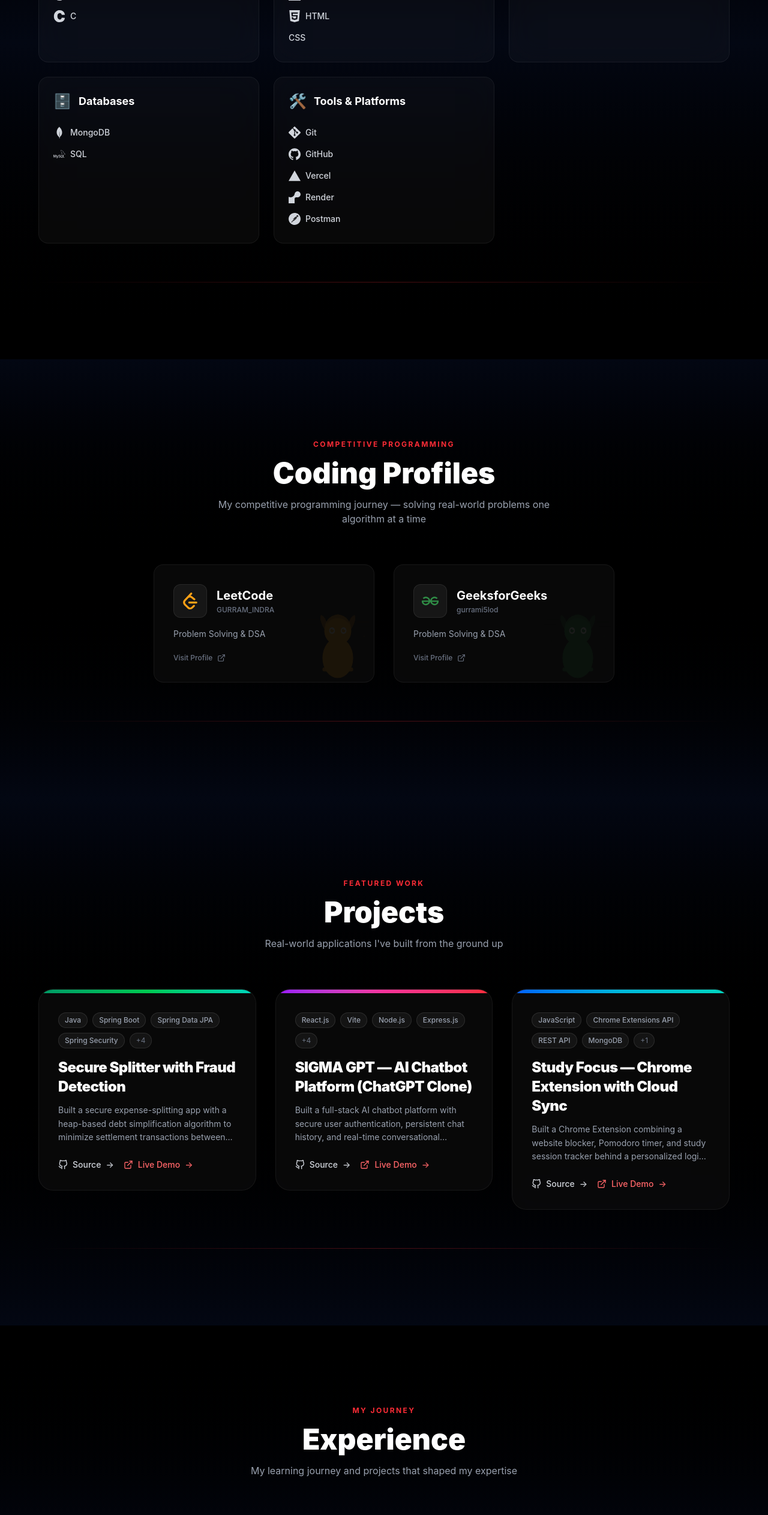
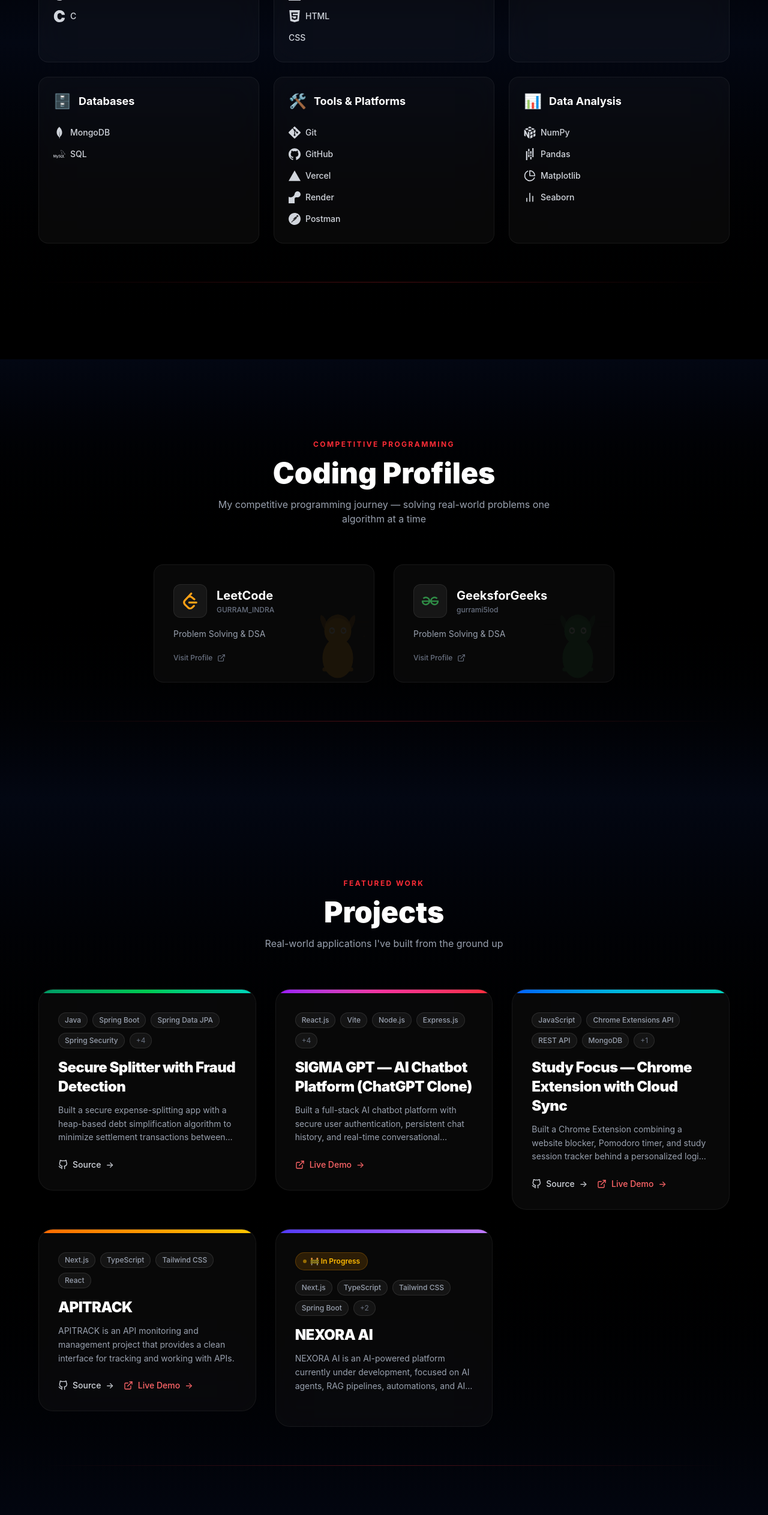
Before and after one commit to gurramindra7-droid/Indra-portfolio, a React (Vite) app: page / in a window 1280 px wide. Shown: the part 2360-4886 px from the top of the page at 60% size. Built offline with nearby package versions, Linux system fonts and the light colour scheme.

Commit message:
Update portfolio

```diff
--- a/src/components/Projects.jsx
+++ b/src/components/Projects.jsx
@@ -20,6 +20,16 @@
         <div className={`h-1.5 w-full bg-gradient-to-r ${project.gradient}`} />
 
         <div className="p-6 md:p-8">
+          {/* Status Badge */}
+          {project.status && (
+            <div className="mb-4">
+              <span className="inline-flex items-center gap-1.5 text-xs font-semibold px-3 py-1.5 rounded-full bg-amber-500/15 text-amber-400 border border-amber-500/25">
+                <span className="w-1.5 h-1.5 rounded-full bg-amber-400 animate-pulse" />
+                🚧 {project.status}
+              </span>
+            </div>
+          )}
+
           {/* Tech Stack Tags */}
           <div className="flex flex-wrap gap-2 mb-4">
             {project.techStack.slice(0, 4).map((tech) => (
@@ -49,6 +59,7 @@
 
           {/* Action Links */}
           <div className="flex items-center gap-4">
+            {project.githubUrl && project.githubUrl !== '#' && (
               <a
                 href={project.githubUrl}
                 target="_blank"
@@ -59,6 +70,8 @@
                 <span>Source</span>
                 <span className="inline-block transition-transform duration-300 group-hover/link:translate-x-0.5">→</span>
               </a>
+            )}
+            {project.liveUrl && project.liveUrl !== '#' && (
               <a
                 href={project.liveUrl}
                 target="_blank"
@@ -69,6 +82,7 @@
                 <span>Live Demo</span>
                 <span className="inline-block transition-transform duration-300 group-hover/link:translate-x-0.5">→</span>
               </a>
+            )}
           </div>
         </div>
       </div>
--- a/src/components/Skills.jsx
+++ b/src/components/Skills.jsx
@@ -5,8 +5,10 @@
   SiReact, SiJavascript, SiHtml5, SiCss,
   SiNodedotjs, SiExpress,
   SiMongodb, SiMysql,
-  SiGit, SiGithub, SiVercel, SiRender, SiPostman
+  SiGit, SiGithub, SiVercel, SiRender, SiPostman,
+  SiNumpy, SiPandas
 } from 'react-icons/si';
+import { FiPieChart, FiBarChart2 } from 'react-icons/fi';
 import { skills } from '../data/portfolio';
 
 const iconMap = {
@@ -26,6 +28,10 @@
   SiVercel: SiVercel,
   SiRender: SiRender,
   SiPostman: SiPostman,
+  SiNumpy: SiNumpy,
+  SiPandas: SiPandas,
+  FiPieChart: FiPieChart,
+  FiBarChart2: FiBarChart2,
 };
 
 const SkillBar = ({ name, level, icon, index }) => {
--- a/src/data/portfolio.js
+++ b/src/data/portfolio.js
@@ -84,6 +84,16 @@
       { name: 'Postman', icon: 'SiPostman' },
     ],
   },
+  {
+    category: 'Data Analysis',
+    icon: '📊',
+    items: [
+      { name: 'NumPy', icon: 'SiNumpy' },
+      { name: 'Pandas', icon: 'SiPandas' },
+      { name: 'Matplotlib', icon: 'FiPieChart' },
+      { name: 'Seaborn', icon: 'FiBarChart2' },
+    ],
+  },
 ];
 
 export const projects = [
@@ -119,6 +129,30 @@
     liveUrl: 'https://github.com/gurramindra7-droid/study-focus',
     image: null,
     gradient: 'from-blue-600 via-cyan-500 to-teal-400',
+  },
+  {
+    id: 'apitrack',
+    title: 'APITRACK',
+    description:
+      'APITRACK is an API monitoring and management project that provides a clean interface for tracking and working with APIs.',
+    techStack: ['Next.js', 'TypeScript', 'Tailwind CSS', 'React'],
+    githubUrl: 'https://github.com/gurramindra7-droid/APITRACK',
+    liveUrl: 'https://apitrack-six.vercel.app/',
+    image: null,
+    gradient: 'from-orange-500 via-amber-500 to-yellow-400',
+    status: null,
+  },
+  {
+    id: 'nexora-ai',
+    title: 'NEXORA AI',
+    description:
+      'NEXORA AI is an AI-powered platform currently under development, focused on AI agents, RAG pipelines, automations, and AI-driven business workflows.',
+    techStack: ['Next.js', 'TypeScript', 'Tailwind CSS', 'Spring Boot', 'MySQL', 'AI / RAG / Agents'],
+    githubUrl: null,
+    liveUrl: null,
+    image: null,
+    gradient: 'from-indigo-600 via-violet-500 to-purple-400',
+    status: 'In Progress',
   },
 ];
 
```
Lines whose indentation alone changed are shown as unchanged.
